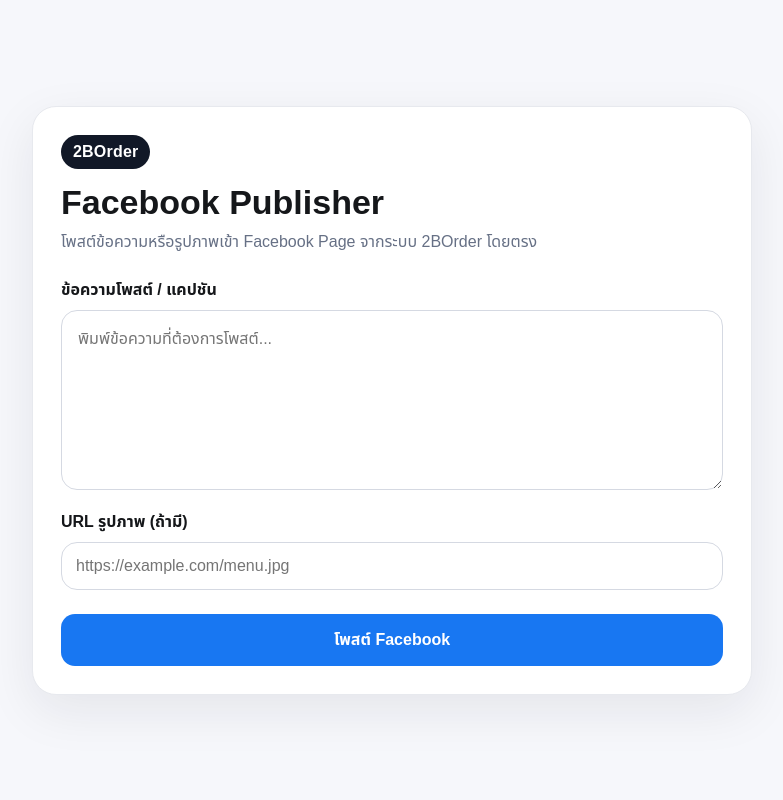
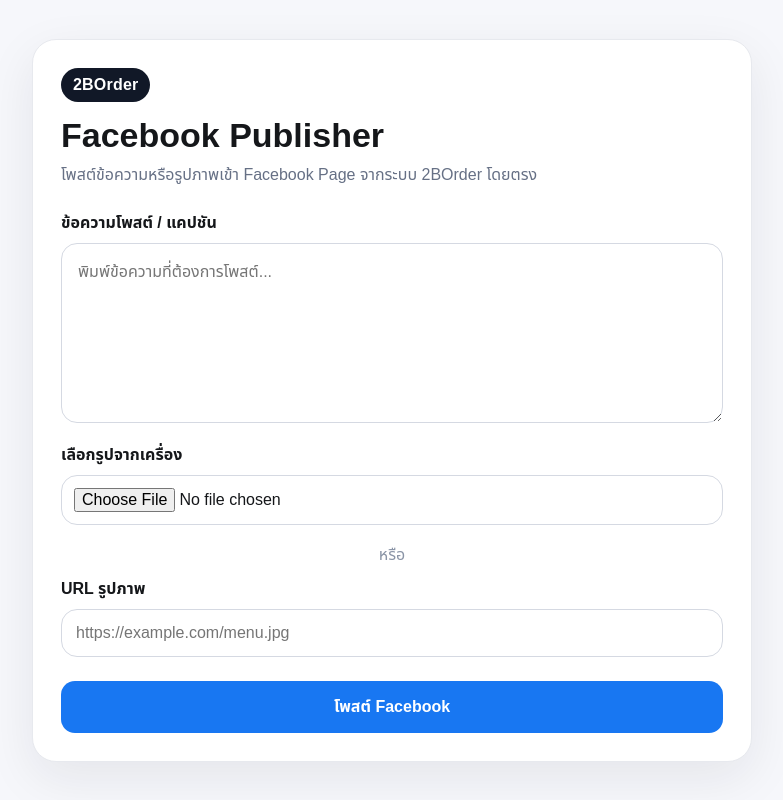
Before and after one commit to BTC-CHA/2border, a Next.js app: page / in a window 1280 px wide. Shown: the whole page, without its empty margins (248-1031 px from the left). Built offline with nearby package versions, Linux system fonts and the light colour scheme.

Commit message:
Add direct image upload to Facebook publisher

```diff
--- a/app/page.js
+++ b/app/page.js
@@ -1,16 +1,28 @@
 'use client';
 
-import { useState } from 'react';
+import { useEffect, useState } from 'react';
 
 export default function Home() {
   const [message, setMessage] = useState('');
   const [imageUrl, setImageUrl] = useState('');
+  const [imageFile, setImageFile] = useState(null);
+  const [previewUrl, setPreviewUrl] = useState('');
   const [status, setStatus] = useState('');
   const [loading, setLoading] = useState(false);
 
+  useEffect(() => {
+    if (!imageFile) {
+      setPreviewUrl('');
+      return;
+    }
+    const url = URL.createObjectURL(imageFile);
+    setPreviewUrl(url);
+    return () => URL.revokeObjectURL(url);
+  }, [imageFile]);
+
   async function publishPost() {
-    if (!message.trim() && !imageUrl.trim()) {
-      setStatus('กรุณาใส่ข้อความหรือ URL รูปภาพก่อนโพสต์');
+    if (!message.trim() && !imageUrl.trim() && !imageFile) {
+      setStatus('กรุณาใส่ข้อความหรือเลือกรูปภาพก่อนโพสต์');
       return;
     }
 
@@ -18,11 +30,20 @@ export default function Home() {
     setStatus('กำลังโพสต์...');
 
     try {
-      const res = await fetch('/api/facebook/post', {
-        method: 'POST',
-        headers: { 'Content-Type': 'application/json' },
-        body: JSON.stringify({ message, imageUrl }),
-      });
+      let res;
+
+      if (imageFile) {
+        const form = new FormData();
+        form.append('message', message);
+        form.append('image', imageFile);
+        res = await fetch('/api/facebook/post', { method: 'POST', body: form });
+      } else {
+        res = await fetch('/api/facebook/post', {
+          method: 'POST',
+          headers: { 'Content-Type': 'application/json' },
+          body: JSON.stringify({ message, imageUrl }),
+        });
+      }
 
       const data = await res.json();
       if (!res.ok) throw new Error(data.error || 'โพสต์ไม่สำเร็จ');
@@ -30,12 +51,17 @@ export default function Home() {
       setStatus(`โพสต์สำเร็จ ✓ ${data.type === 'photo' ? 'Photo' : 'Post'} ID: ${data.id || '-'}`);
       setMessage('');
       setImageUrl('');
+      setImageFile(null);
+      const input = document.getElementById('imageFile');
+      if (input) input.value = '';
     } catch (err) {
       setStatus(`ผิดพลาด: ${err.message}`);
     } finally {
       setLoading(false);
     }
   }
+
+  const effectivePreview = previewUrl || imageUrl.trim();
 
   return (
     <main className="shell">
@@ -53,24 +79,46 @@ export default function Home() {
           rows={7}
         />
 
-        <label htmlFor="imageUrl" style={{ marginTop: 16 }}>URL รูปภาพ (ถ้ามี)</label>
+        <label htmlFor="imageFile" style={{ marginTop: 16 }}>เลือกรูปจากเครื่อง</label>
+        <input
+          id="imageFile"
+          type="file"
+          accept="image/jpeg,image/png,image/webp"
+          onChange={(e) => {
+            const file = e.target.files?.[0] || null;
+            setImageFile(file);
+            if (file) setImageUrl('');
+          }}
+          style={{ width: '100%', border: '1px solid #d5d9e2', borderRadius: 16, padding: 12, font: 'inherit', marginBottom: 8 }}
+        />
+
+        <div style={{ textAlign: 'center', color: '#8a94a6', margin: '10px 0' }}>หรือ</div>
+
+        <label htmlFor="imageUrl">URL รูปภาพ</label>
         <input
           id="imageUrl"
           type="url"
           value={imageUrl}
-          onChange={(e) => setImageUrl(e.target.value)}
+          onChange={(e) => {
+            setImageUrl(e.target.value);
+            if (e.target.value.trim()) {
+              setImageFile(null);
+              const input = document.getElementById('imageFile');
+              if (input) input.value = '';
+            }
+          }}
           placeholder="https://example.com/menu.jpg"
           style={{ width: '100%', border: '1px solid #d5d9e2', borderRadius: 16, padding: 14, font: 'inherit', marginBottom: 8 }}
         />
 
-        {imageUrl.trim() && (
+        {effectivePreview && (
           <div style={{ marginTop: 12, border: '1px solid #e7e9ee', borderRadius: 16, overflow: 'hidden', background: '#fff' }}>
-            <img src={imageUrl} alt="Preview" style={{ display: 'block', width: '100%', maxHeight: 360, objectFit: 'contain' }} />
+            <img src={effectivePreview} alt="Preview" style={{ display: 'block', width: '100%', maxHeight: 360, objectFit: 'contain' }} />
           </div>
         )}
 
         <button onClick={publishPost} disabled={loading}>
-          {loading ? 'กำลังโพสต์...' : imageUrl.trim() ? 'โพสต์รูป + แคปชัน' : 'โพสต์ Facebook'}
+          {loading ? 'กำลังโพสต์...' : (imageFile || imageUrl.trim()) ? 'โพสต์รูป + แคปชัน' : 'โพสต์ Facebook'}
         </button>
 
         {status && <div className="status">{status}</div>}
```
